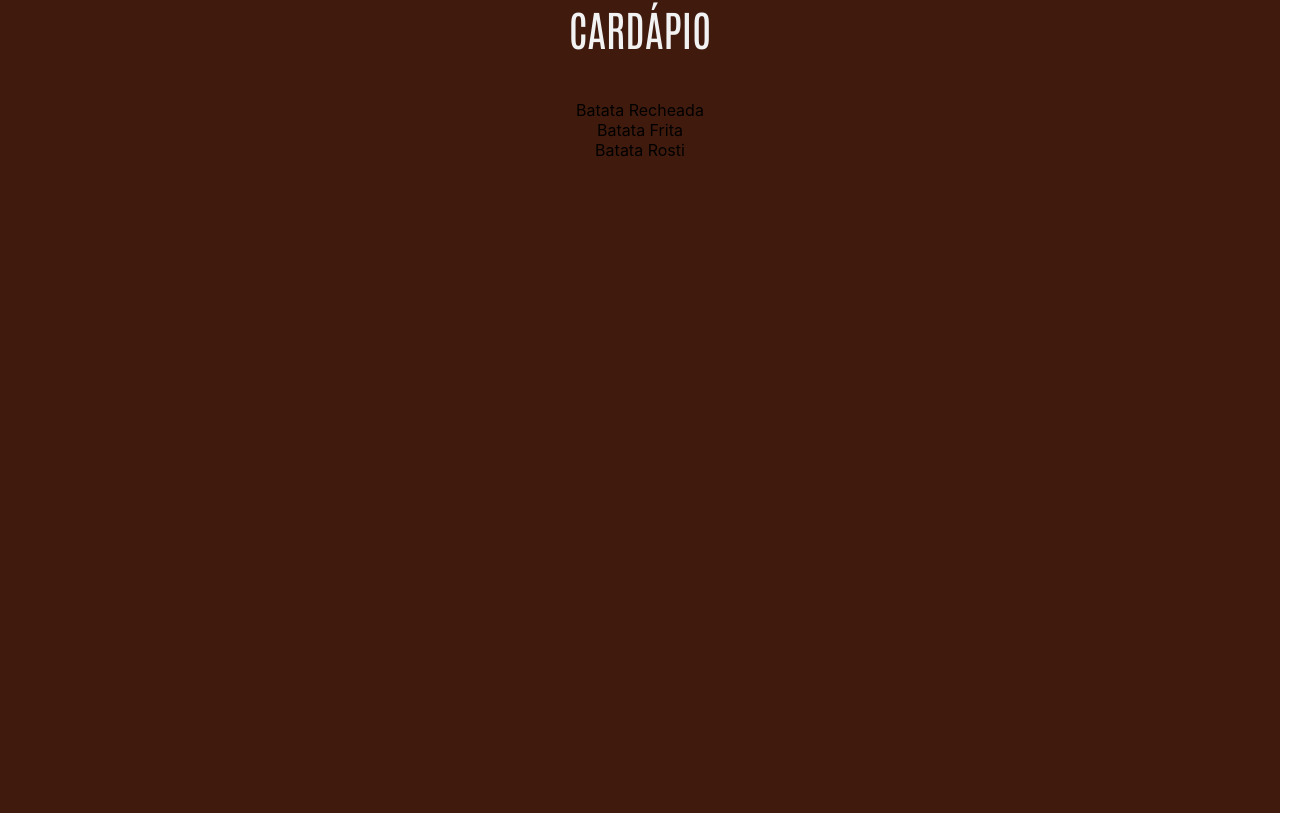
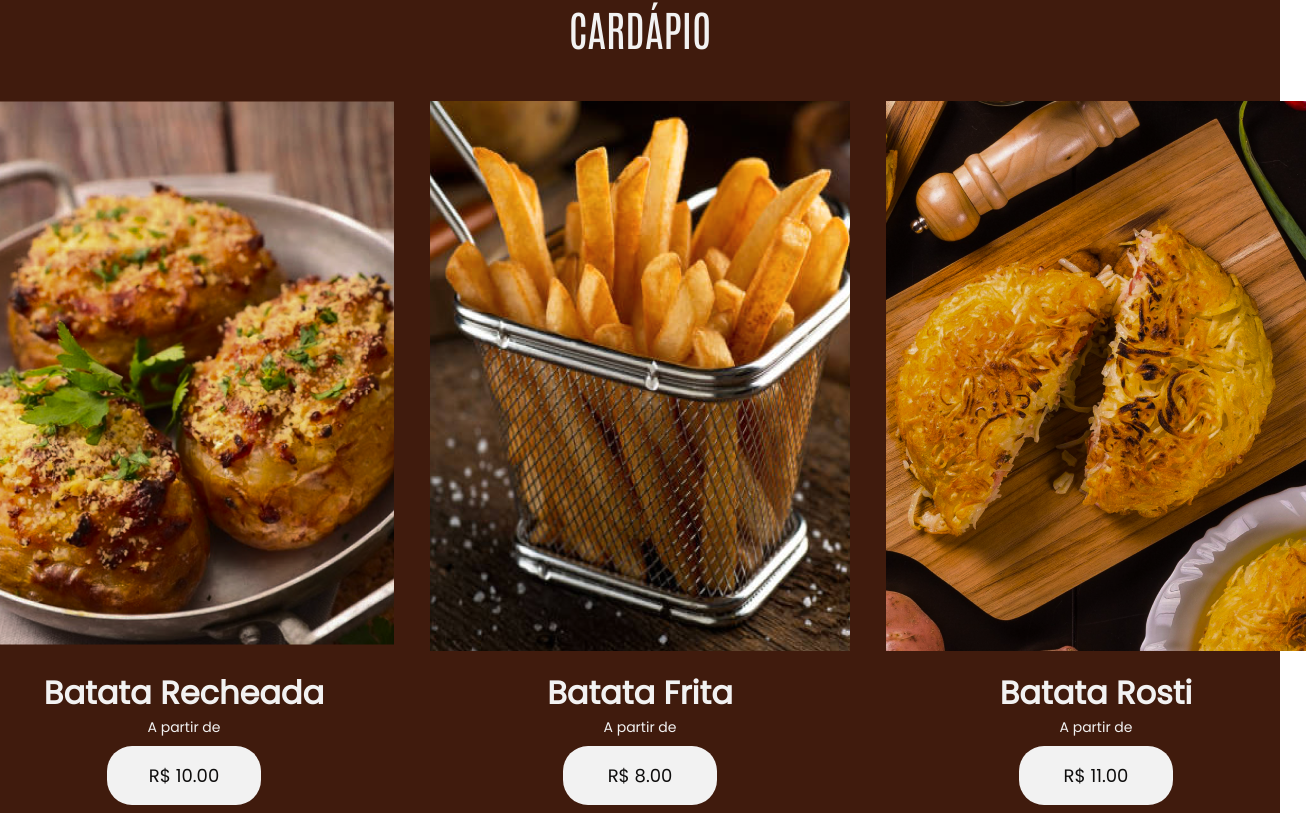
Before and after one commit to ThaisOliveiraRocha/kefi-batataria, a React (Create React App) app in the folder cliente/: page / in a window 1280 px wide. Shown: the part 167-980 px from the top of the page, 1312 px wide, since content can reach past the window. Built offline with nearby package versions, Linux system fonts and the light colour scheme.

Commit message:
Implementing cardapio items

```diff
--- /dev/null
+++ b/cliente/src/molecules/ItemCardapio/ItemCardapio.styles.ts
@@ -0,0 +1,54 @@
+/* eslint-disable import/prefer-default-export */
+import styled from 'styled-components';
+
+export const Container = styled.button`
+  display: flex;
+  align-items: center;
+  justify-content: center;
+  flex-direction: column;
+  background: none;
+  border: none;
+  cursor: pointer;
+`;
+
+export const Image = styled.img`
+  width: 420px;
+  height: 550px;
+`;
+
+export const Title = styled.span`
+  font-family: Poppins;
+  font-style: normal;
+  font-weight: 700;
+  font-size: 32px;
+  line-height: 48px;
+  color: #f2f2f2;
+  margin-top: 18px;
+`;
+
+export const Description = styled.span`
+  font-family: Poppins;
+  font-style: normal;
+  font-weight: normal;
+  font-size: 14px;
+  line-height: 21px;
+  color: #f2f2f2;
+`;
+
+export const Price = styled.div`
+  display: flex;
+  align-items: center;
+  justify-content: center;
+  width: 154px;
+  border-radius: 25px;
+  background-color: #f2f2f2;
+  padding: 16px 0;
+  margin-top: 8px;
+
+  font-family: Poppins;
+  font-style: normal;
+  font-weight: 500;
+  font-size: 18px;
+  line-height: 27px;
+  color: #0e0d0d;
+`;
--- /dev/null
+++ b/cliente/src/molecules/ItemCardapio/ItemCardapio.tsx
@@ -0,0 +1,21 @@
+/* eslint-disable react/require-default-props */
+import React, { FC } from 'react';
+import * as Styles from './ItemCardapio.styles';
+
+interface Props {
+  image: string;
+  title: string;
+  price: string;
+  onClick: () => void;
+}
+
+const ItemCardapio: FC<Props> = ({ image, title, price, onClick }: Props) => (
+  <Styles.Container type="button" onClick={onClick}>
+    <Styles.Image src={image} alt="produto" />
+    <Styles.Title>{title}</Styles.Title>
+    <Styles.Description>A partir de</Styles.Description>
+    <Styles.Price>R$ {price}</Styles.Price>
+  </Styles.Container>
+);
+
+export default ItemCardapio;
--- /dev/null
+++ b/cliente/src/molecules/ItemCardapio/index.ts
@@ -0,0 +1,3 @@
+import ItemCardapio from './ItemCardapio';
+
+export default ItemCardapio;
--- a/cliente/src/templates/CardapioSession/CardapioSession.styles.ts
+++ b/cliente/src/templates/CardapioSession/CardapioSession.styles.ts
@@ -10,3 +10,11 @@ export const Container = styled.div`
   width: 100%;
   background-color: #401b0d;
 `;
+
+export const Items = styled.div`
+  display: grid;
+  align-items: center;
+  justify-content: center;
+  grid-template-columns: 1fr 1fr 1fr;
+  gap: 24px;
+`;
--- a/cliente/src/templates/CardapioSession/CardapioSession.tsx
+++ b/cliente/src/templates/CardapioSession/CardapioSession.tsx
@@ -1,5 +1,6 @@
 import React, { FC } from 'react';
 import Title from '../../atoms/Title';
+import ItemCardapio from '../../molecules/ItemCardapio';
 import * as Styles from './CardapioSession.styles';
 
 const CardapioSession: FC = () => {
@@ -24,9 +25,18 @@ const CardapioSession: FC = () => {
   return (
     <Styles.Container>
       <Title content="Cardápio" light />
-      {cardapio.map((item) => (
-        <div>{item.title}</div>
-      ))}
+      <Styles.Items>
+        {cardapio.map((item) => (
+          <div key={item.title}>
+            <ItemCardapio
+              title={item.title}
+              image={item.image}
+              price={item.price}
+              onClick={() => {}}
+            />
+          </div>
+        ))}
+      </Styles.Items>
     </Styles.Container>
   );
 };
```
